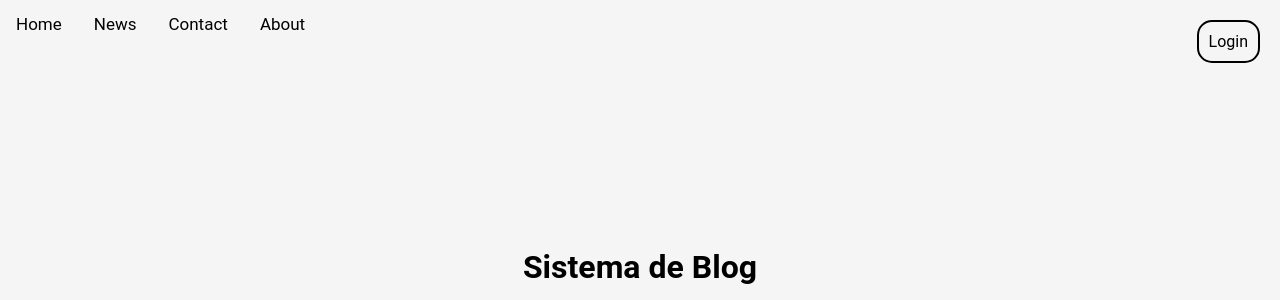
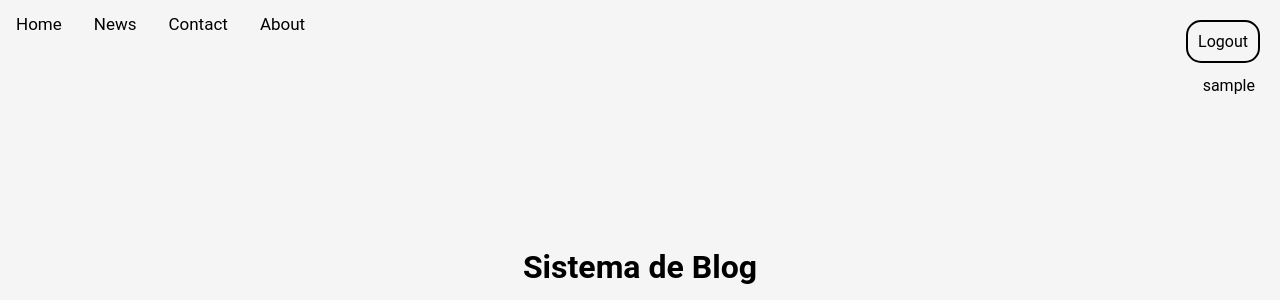
Before and after one commit to LuisGomes18/Blog_Python, a Flask app: template templates/index.html in a window 1280 px wide. Shown: the top 300 px of the page. Run offline with Flask 3, Linux system fonts and the light colour scheme; the template is opened without the code that fills it: most values are stand-ins (such as "Sample title", 1, 10 or a date in 2020).

Commit message:
Adição do nome do usuario apos o login

```diff
--- a/static/css/index/main.css
+++ b/static/css/index/main.css
@@ -23,6 +23,13 @@ body {
     margin: 20px;
 }
 
+.username {
+    position: absolute;
+    top: 40px;
+    right: 25px;
+    padding: 20px 0 20px 0;
+}
+
 .root {
     margin: 60px 0 0 0;
 }
--- a/templates/index.html
+++ b/templates/index.html
@@ -4,7 +4,6 @@
 <head>
     <meta charset="UTF-8">
     <meta name="viewport" content="width=device-width, initial-scale=1.0">
-    <meta http-equiv="X-UA-Compatible" content="IE=7">
     <meta http-equiv="X-UA-Compatible" content="ie=edge">
     <meta name="theme-color" content="#ffffff" />
     <link rel="stylesheet" href="https://fonts.googleapis.com/css2?family=Material+Symbols+Outlined:opsz,wght,FILL,GRAD@24,400,0,0" />
@@ -15,6 +14,7 @@
 </head>
 
 <body>
+    <header>
         <nav class="navbar" id="navbar">
             <a href="#home">Home</a>
             <a href="#news">News</a>
@@ -26,26 +26,33 @@
                 </span>
             </a>
         </nav>
+    </header>
 
     <main>
         <h1 class="titulo_pagina">Sistema de Blog</h1>
+
+        {% if username %}
+        <a class="login_button" href="{{ url_for('logout') }}">Logout</a>
+        <p class="username">{{ username }}</p>
+        {% else %}
         <a class="login_button" href="{{ url_for('login') }}">Login</a>
+        {% endif %}
 
         <div class="root">
             {% for post in posts %}
-            <div class="posts">
+            <article class="posts">
                 <h2>{{ post["titulo"] }}</h2>
                 <p>{{ post["descricao"] }}</p>
                 <p>Data de Postagem:<br> {{ post["data"] }}</p>
                 <p>ID do post: {{ post["id"] }}</p>
-                <p>Autor do Post: {{ post["autor_post"] }}
+                <p>Autor do Post: {{ post["autor_post"] }}</p>
                 {% if post["modificado"] == 1 %}
                 <p>Modificado: Sim</p>
                 <p>Data de Modificação:<br> {{ post["data_modificacao"] }}</p>
                 {% else %}
                 <p>Modificado: Não</p>
                 {% endif %}
-            </div>
+            </article>
             {% endfor %}
         </div>
     </main>
```
Lines whose indentation alone changed are shown as unchanged.
